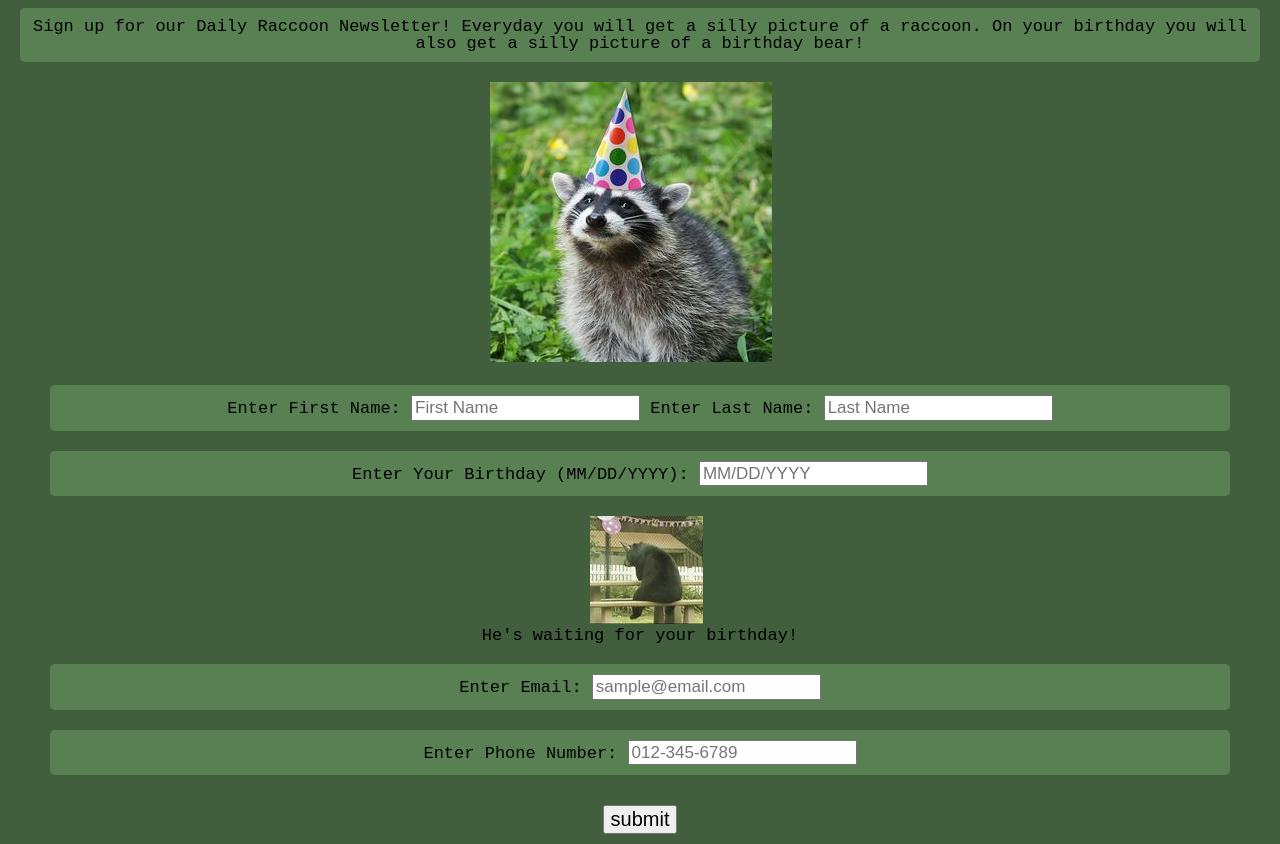
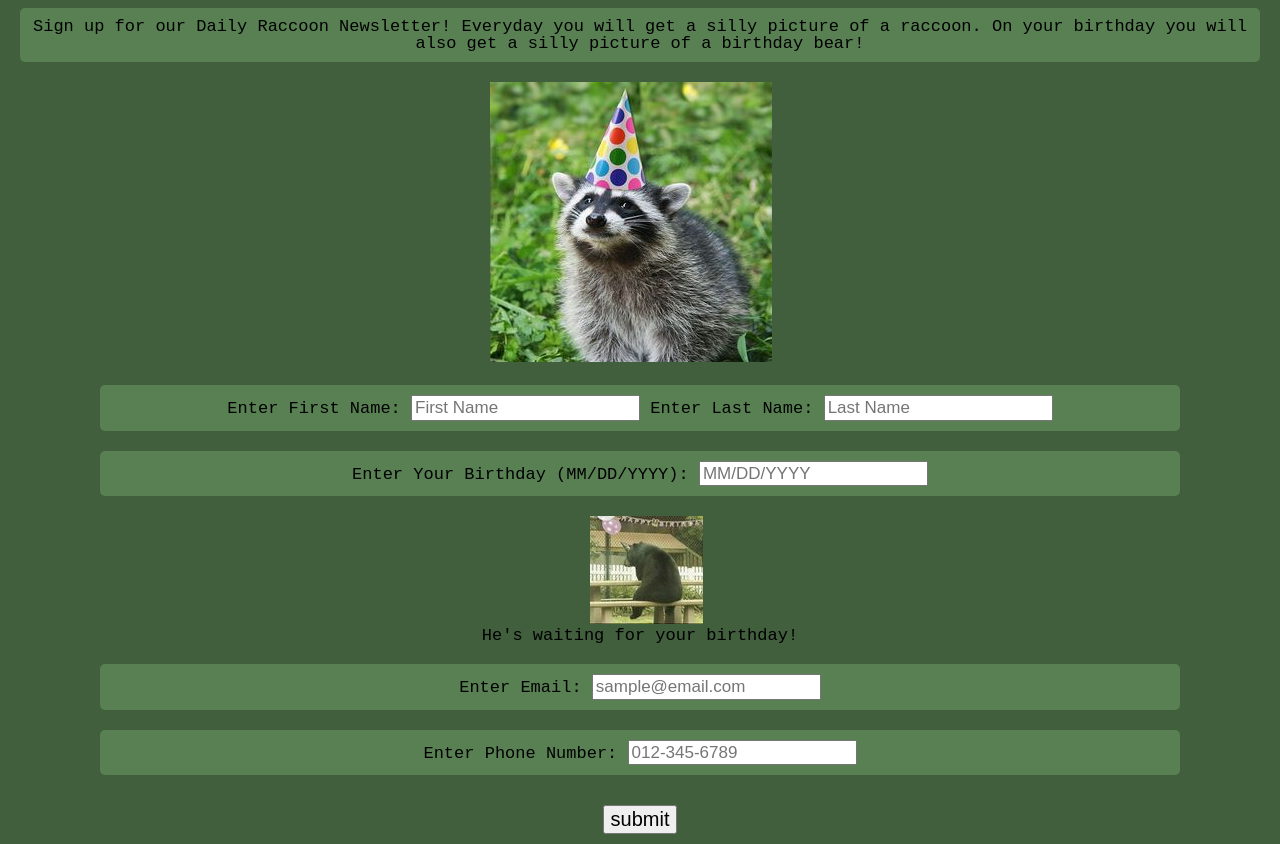
Before and after one commit to samekitmd362/Project1, a plain HTML site: page index.html in a window 1280 px wide. Shown: the part 61-905 px from the top of the page. Drawn offline with Linux system fonts and the light colour scheme.

Commit message:
fixing box sizes pt 2

```diff
--- a/css/style.css
+++ b/css/style.css
@@ -31,8 +31,8 @@ h1{
 	background:#588053;
 	margin-bottom: 20px;
 	margin-top: 20px;
-	margin-left: 50px;
-	margin-right: 50px;
+	margin-left: 100px;
+	margin-right: 100px;
 	border: 1px #588053;
 	border-radius: 5px;
 	padding: 10px;
@@ -44,8 +44,8 @@ h1{
 	background:#588053;
 	margin-bottom: 20px;
 	margin-top: 20px;
-	margin-left: 50px;
-	margin-right: 50px;
+	margin-left: 100px;
+	margin-right: 100px;
 	border: 1px #588053;
 	border-radius: 5px;
 	padding: 10px;
@@ -57,8 +57,8 @@ h1{
 	background:#588053;
 	margin-bottom: 20px;
 	margin-top: 20px;
-	margin-left: 50px;
-	margin-right: 50px;
+	margin-left: 100px;
+	margin-right: 100px;
 	border: 1px #588053;
 	border-radius: 5px;
 	padding: 10px;
@@ -70,8 +70,8 @@ h1{
 	background:#588053;
 	margin-bottom: 20px;
 	margin-top: 20px;
-	margin-left: 50px;
-	margin-right: 50px;
+	margin-left: 100px;
+	margin-right: 100px;
 	border: 1px #588053;
 	border-radius: 5px;
 	padding: 10px;
```
